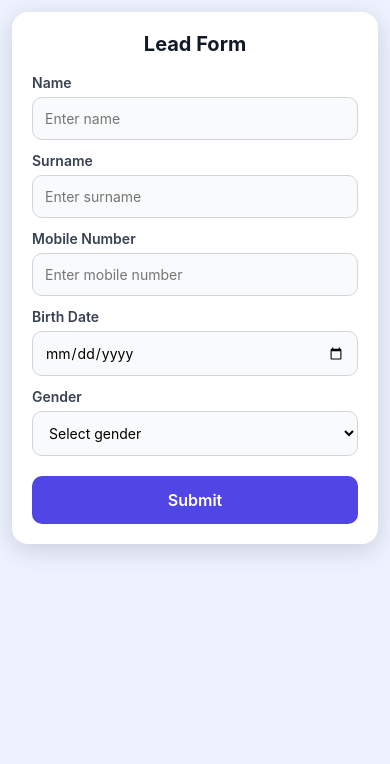
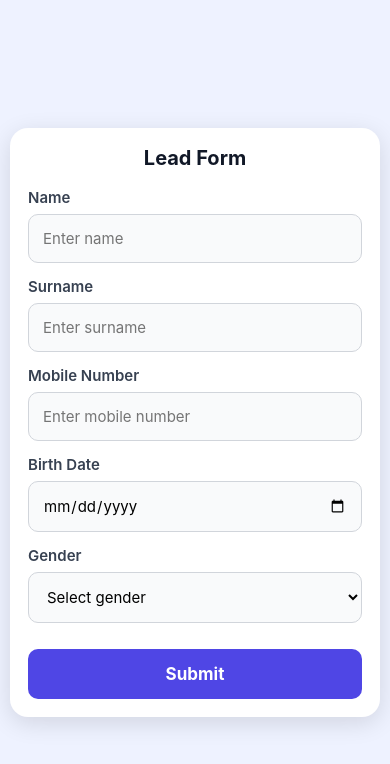
Before and after one commit to balodhrafintech-glitch/Balodhra-Capital, a plain HTML site: page index.html in a window 390 px wide. Drawn offline with Linux system fonts and the light colour scheme.

Commit message:
Dev index.html

```diff
--- a/index.html
+++ b/index.html
@@ -14,69 +14,70 @@
 
   body{
     background:#eef2ff;
-    padding:18px;
+    padding:14px;
     display:flex;
     justify-content:center;
     align-items:center;
+    min-height:100vh;
   }
 
   .wrapper{
     width:100%;
-    max-width:420px;
+    max-width:450px;
   }
 
   .card{
     background:white;
     width:100%;
-    padding:26px;
-    border-radius:18px;
-    box-shadow:0 6px 25px rgba(0,0,0,0.15);
+    padding:22px;
+    border-radius:20px;
+    box-shadow:0 6px 25px rgba(0,0,0,0.12);
   }
 
   h2{
     text-align:center;
-    font-size:24px;
+    font-size:22px;
     font-weight:700;
     margin-bottom:18px;
     color:#111827;
   }
 
   label{
-    margin-top:12px;
+    margin-top:14px;
     display:block;
-    font-size:14px;
+    font-size:15px;
     font-weight:600;
     color:#374151;
   }
 
   input, select{
     width:100%;
-    padding:14px;
-    border-radius:10px;
+    padding:16px;
+    border-radius:12px;
     border:1px solid #d1d5db;
-    margin-top:6px;
+    margin-top:7px;
     background:#f9fafb;
-    font-size:15px;
+    font-size:16px;
     transition:0.2s;
   }
 
   input:focus, select:focus{
     border-color:#6366f1;
-    box-shadow:0 0 0 3px rgba(99,102,241,0.3);
+    box-shadow:0 0 0 3px rgba(99,102,241,0.28);
     outline:none;
     background:white;
   }
 
   button{
     width:100%;
-    padding:15px;
+    padding:16px;
     background:#4f46e5;
     color:white;
     border:none;
-    border-radius:10px;
-    font-size:17px;
-    margin-top:20px;
-    font-weight:600;
+    border-radius:12px;
+    font-size:18px;
+    margin-top:26px;
+    font-weight:700;
     cursor:pointer;
     transition:0.2s;
   }
@@ -85,13 +86,26 @@
     background:#4338ca;
   }
 
+  /* FULLY OPTIMIZED MOBILE VIEW */
   @media(max-width:480px){
-    body{ padding:12px; }
-    .card{ padding:20px; border-radius:16px; }
+    body{ padding:10px; }
+    .card{
+      padding:18px;
+      border-radius:18px;
+    }
     h2{ font-size:20px; }
-    input, select{ padding:12px; font-size:14px; }
-    button{ padding:14px; font-size:16px; }
+    input, select{
+      padding:14px;
+      font-size:15px;
+      border-radius:10px;
+    }
+    button{
+      padding:15px;
+      font-size:17px;
+      border-radius:10px;
+    }
   }
+
 </style>
 </head>
 <body>
@@ -109,7 +123,7 @@
       <input type="text" id="surname" placeholder="Enter surname" required />
 
       <label>Mobile Number</label>
-      <input type="text" id="mobile" placeholder="Enter mobile number" required />
+      <input type="tel" id="mobile" placeholder="Enter mobile number" required />
 
       <label>Birth Date</label>
       <input type="date" id="birth" required />
@@ -137,7 +151,7 @@ document.getElementById("leadForm").addEventListener("submit", function(e){
   let birth = document.getElementById("birth").value;
   let gender = document.getElementById("gender").value;
 
-  // WhatsApp Bold Format
+  // WhatsApp Bold Message
   let message =
     `*New Lead*📩%0A%0A` +
     `*Name:* ${name}%0A` +
```
